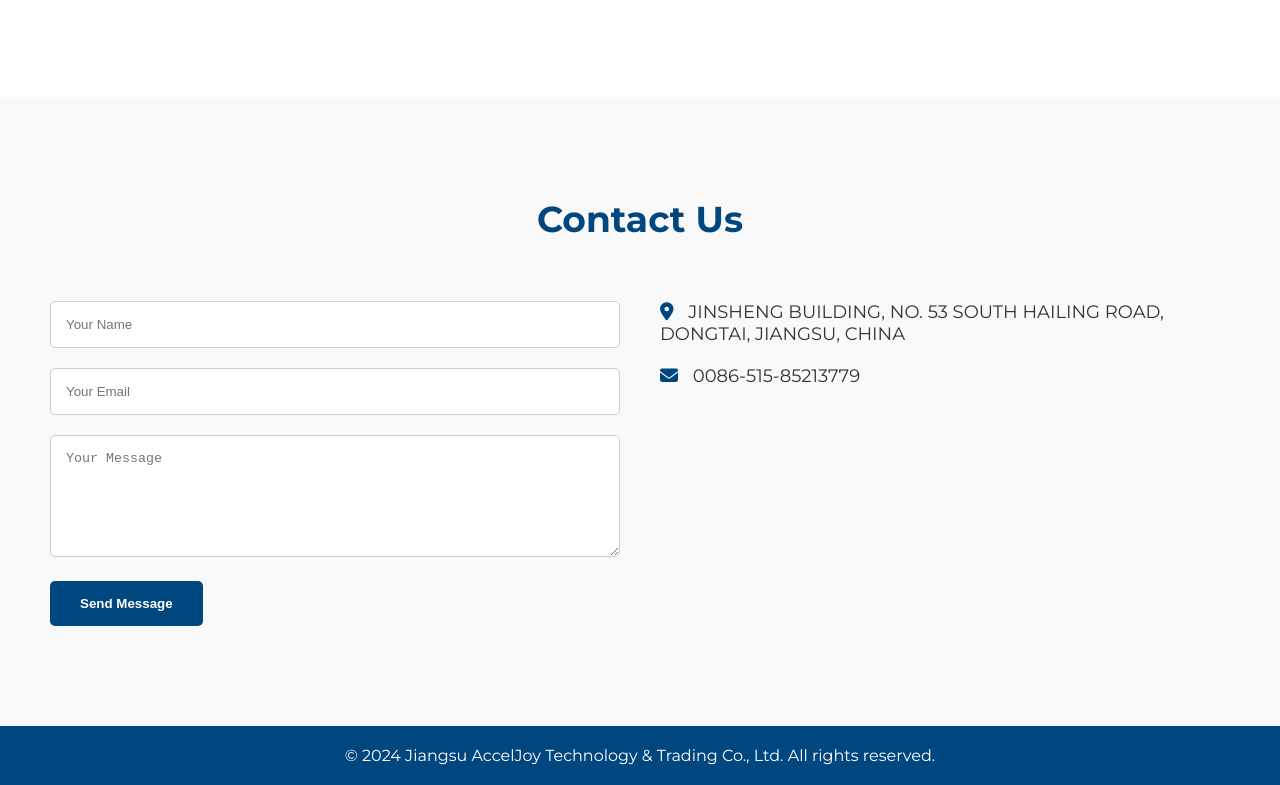
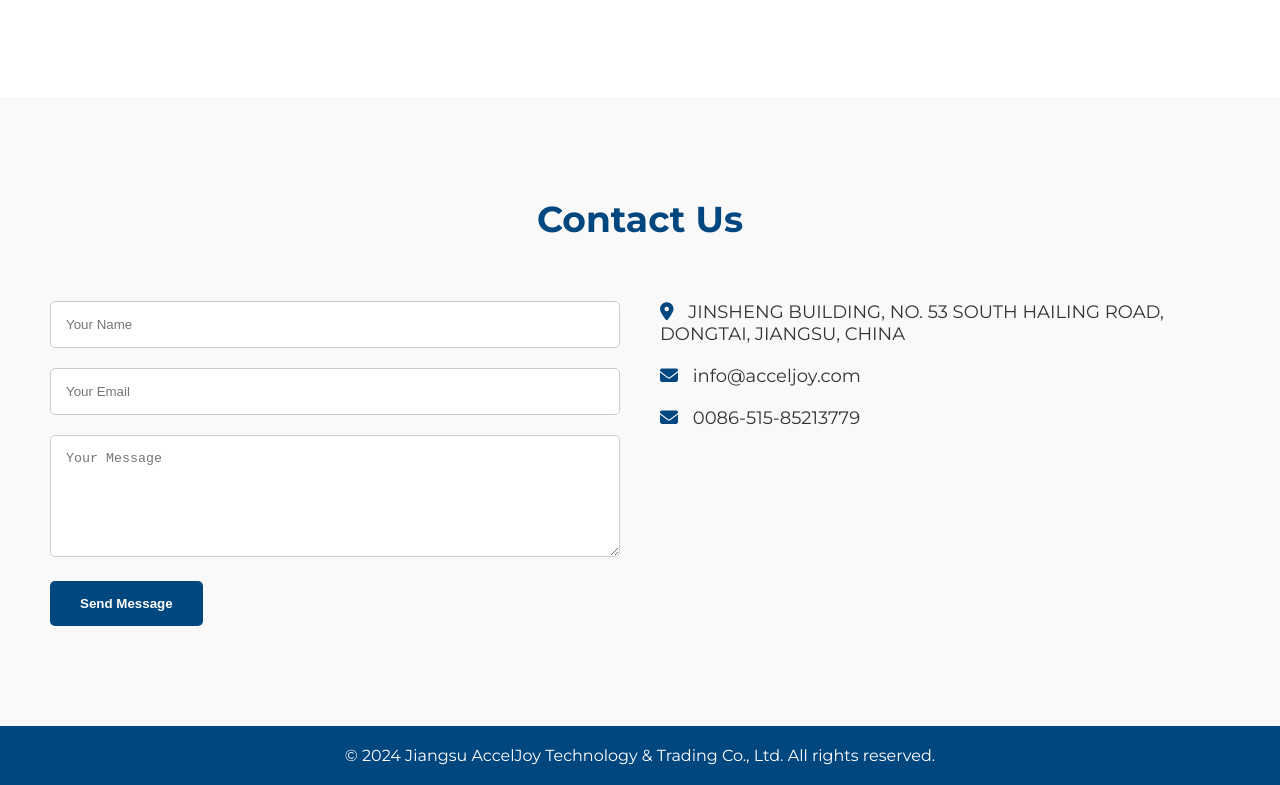
Before and after one commit to 2475264333/2475264333.github.io, a plain HTML site: page index.html in a window 1280 px wide. Shown: the part 1797-2582 px from the top of the page. Drawn offline with Linux system fonts and the light colour scheme.

Commit message:
Update index.html

```diff
--- a/index.html
+++ b/index.html
@@ -87,6 +87,7 @@
             </form>
             <div class="contact-info">
                 <p><i class="fas fa-map-marker-alt"></i> JINSHENG BUILDING, NO. 53 SOUTH HAILING ROAD, DONGTAI, JIANGSU, CHINA</p>
+                <p><i class="fas fa-envelope"></i> info@acceljoy.com</p>
                 <p><i class="fas fa-envelope"></i> 0086-515-85213779</p>
             </div>
         </div>
```
